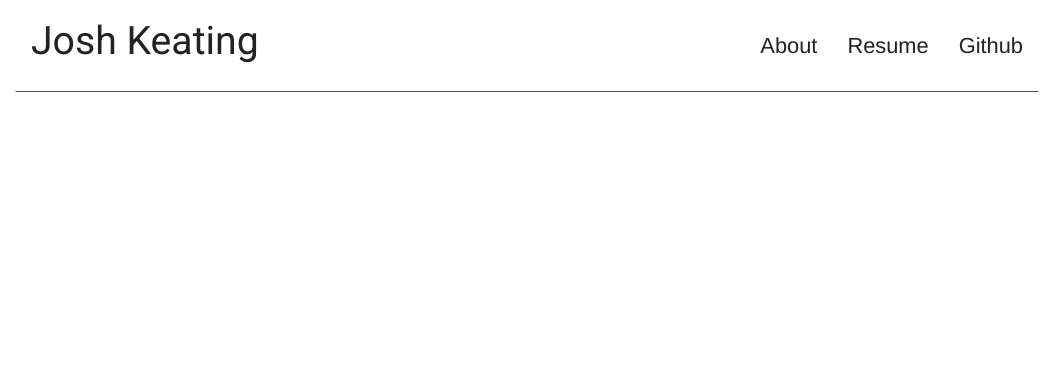
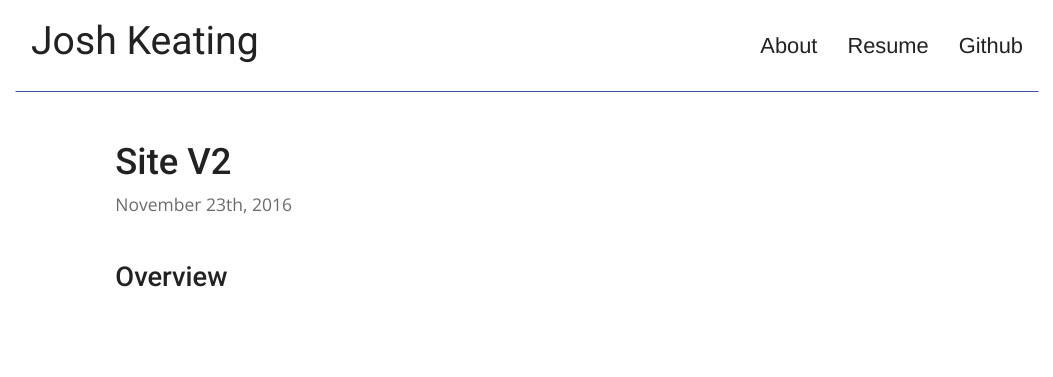
Before and after one commit to joshkeating/joshuakeating.com, a plain HTML site: page siteV_2.html in a window 1280 px wide. Shown: the whole page, without its empty margins (113-1166 px from the left). Drawn offline with nearby package versions, Linux system fonts and the light colour scheme.

Commit message:
started work on site article

```diff
--- a/siteV_2.html
+++ b/siteV_2.html
@@ -38,7 +38,35 @@
 			</div>
 			<div class="col-sm-8">
 
+			<article>
+				<header>
+					<div class="article-header">
+						<h2 class="article-title">
+							Site V2
+						</h2>
+						<p class="article-date">
+							November 23th, 2016
+						</p>
+					</div>
+				</header>
 
+				<div class="article-content">
+					<p>
+
+					</p>
+					<h4 class="article-subheading">
+						Overview
+					</h4>
+					<p>
+
+					</p>
+
+					<br>
+					<br>
+
+				</div>
+
+			</article>
 
 			</div>
 			<div class="col-sm-2 sidenav">
```
